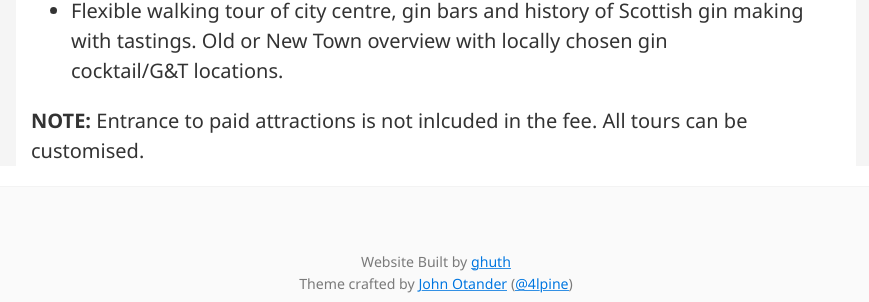
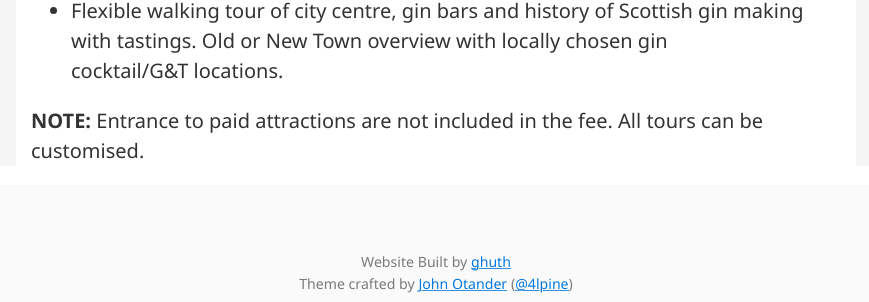
Before and after one commit to gdweegee/gdweegee.github.io, a Jekyll site: the page built from tours.md, in a window 1280 px wide and 900 px high, scrolled down 1788 px. Shown: the part 565-867 px from the top of the window, without its empty margins (204-1073 px from the left). Built offline with Jekyll 4.4.1, drawn with Linux system fonts in a browser that asks for light colours.

Commit message:
Update tours.md

```diff
--- a/tours.md
+++ b/tours.md
@@ -38,4 +38,4 @@ tags: tours
 ## Edinburgh Gin Tour
 - Flexible walking tour of city centre, gin bars and history of Scottish gin making with tastings. Old or New Town overview with locally chosen gin cocktail/G&T locations.
 
-<b>NOTE:</b> Entrance to paid attractions is not inlcuded in the fee. All tours can be customised.
+<b>NOTE:</b> Entrance to paid attractions are not included in the fee. All tours can be customised.
```
